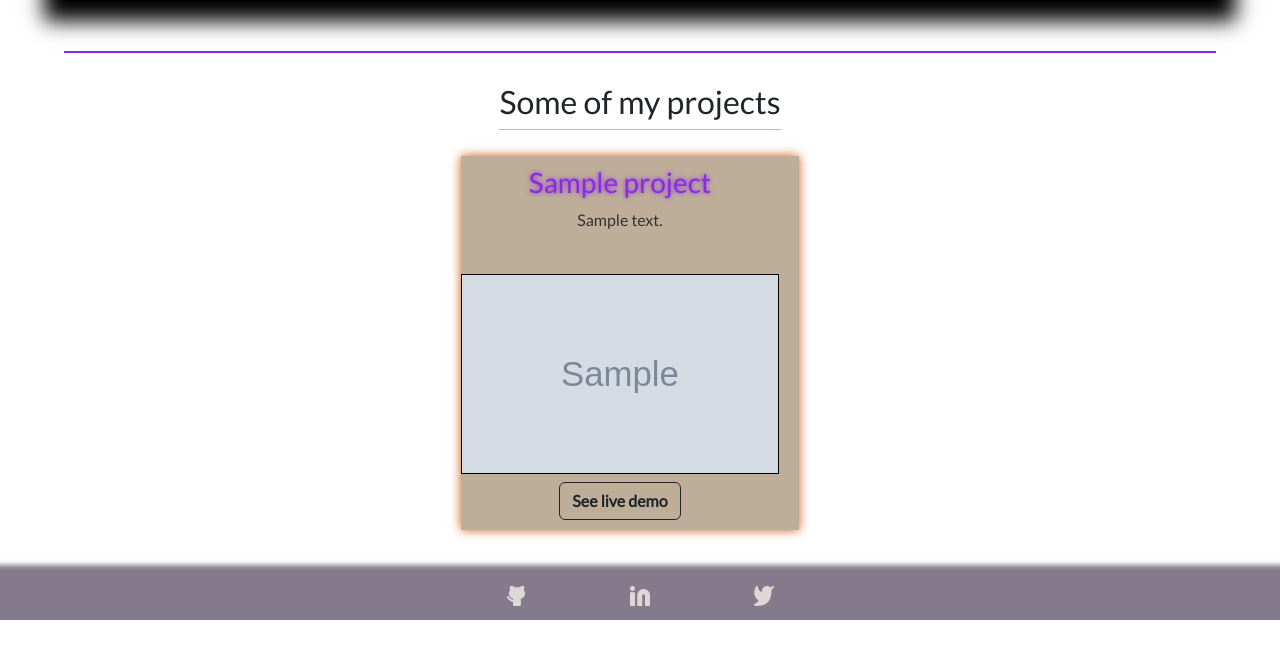
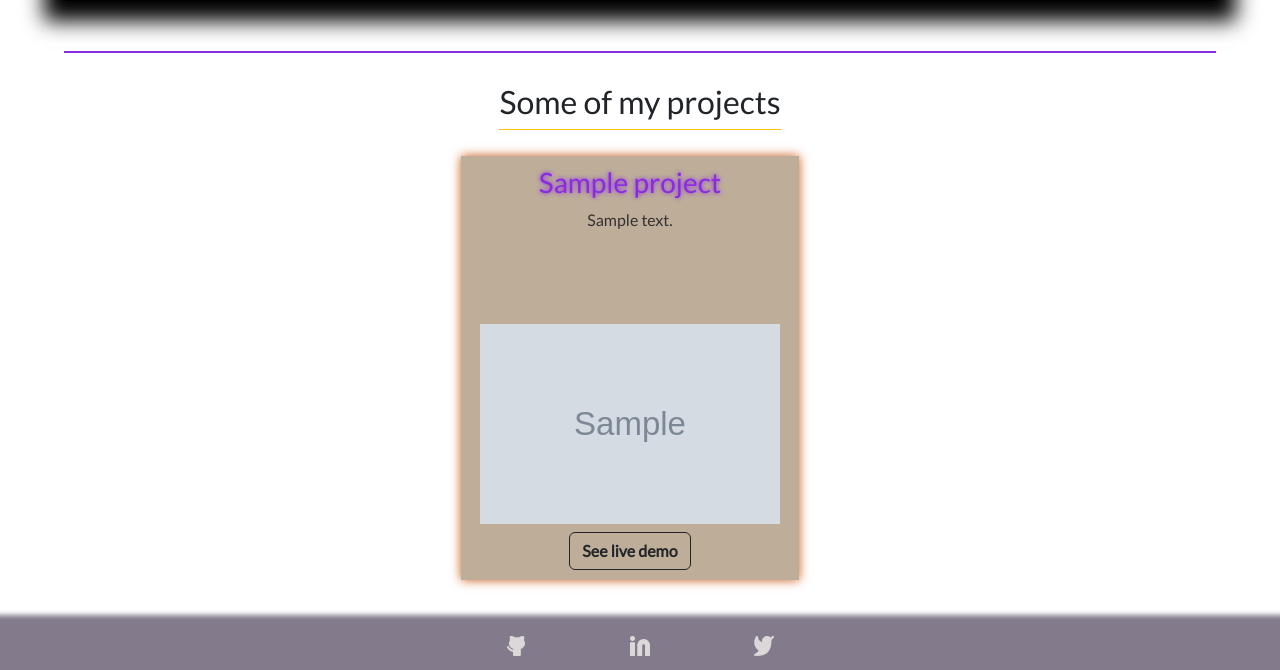
Before and after one commit to Sanja969/personal-portfolio-django, a Django app: template portfolio/templates/portfolio/home.html in a window 1280 px wide. Shown: the part 763-1433 px from the top of the page. Before the commit the page ends 1383 px from the top, so only its background shows below. Run offline with Django 4.2, Linux system fonts and the light colour scheme; the template is opened without the code that fills it: most values are stand-ins (such as "Sample title", 1, 10 or a date in 2020); grey boxes marked "Sample" are stand-in pictures.

Commit message:
style for projects improved, and add more projects and blog

```diff
--- a/blog/templates/blog/all_blogs.html
+++ b/blog/templates/blog/all_blogs.html
@@ -5,7 +5,7 @@
     <img src ='https://2.bp.blogspot.com/-wq-Lut3wicw/V7m4g_XvLQI/AAAAAAAAAXw/Q6QUsrO5ICgMYFjtFCLgcYppyEIvsXGLQCLcB/s1600/logo%2Bblog.gif' width="200">
 
     <h2 class=" blogs-title text-info">Sanja has written {{ blogs.count }} blog{{ blogs.count|pluralize }}. Click on one of belowe to open:</h2>
-    <div class="d-flex justify-center flex-column align-items-center container-fluid">
+    <div class="d-flex justify-center flex-column align-items-center container-fluid mb-5">
       {% for blog in blogs %}
       <article class ='blog'>
         <a href="{% url 'blog:detail' blog.id %}"role="button" class="btn btn-outline-warning"><h2>{{ blog.title }}</h2></a>
--- a/portfolio/static/portfolio/style.css
+++ b/portfolio/static/portfolio/style.css
@@ -71,7 +71,7 @@ main {
 }
 
 .project {
-  padding: 10px 20px 10px 0 !important;
+  padding: 10px;
   display: inline-table;
   margin: 10px 20px 10px 0 !important;
   height: 300px;
@@ -99,13 +99,11 @@ main {
 
 .project > img {
   width: 100%;
-  height: 200px;
-  box-sizing: border-box;
   border: 1px solid black;
 }
 
 .project > p {
-  height: 50px;
+  height: 100px;
   box-sizing: border-box;
   color: rgb(51, 49, 49);
 }
--- a/portfolio/templates/portfolio/home.html
+++ b/portfolio/templates/portfolio/home.html
@@ -10,14 +10,16 @@
         Python, and mathematics. I enjoy traveling and riding a bike in divine nature.</h2>
   </section>
 
-  <section class="projects container-fluid d-flex flex-column justify-content-center align-items-center text-center">
+  <section class="projects container-fluid d-flex flex-column justify-content-center align-items-center">
     <h2 class="border-bottom border-warning pb-2 mb-3 font-weight-bold">Some of my projects</h2>
     <div class="d-table container-fluid w-100 text-center">
     {% for project in projects %}
-      <article class="d-inline-table project ms-0 ps-0">
+      <article class="d-inline-table project text-center">
         <h3>{{ project.title }}</h3>
-        <p>{{ project.description }}</p>
-        <img class = 'projectImg' src ='{{ project.image.url }}'>
+        <p>{{ project.description|safe }}</p>
+        <div class="d-flex justify-content-center">
+          <img class = 'projectImg' src ='{{ project.image.url }}' width="300" height="200">
+        </div>
         {% if project.url %}
           <a ole="button" class="btn btn-outline-dark mt-2" href ='{{ project.url }}'>See live demo</a>
         {% endif %}
```
Also changed, not shown: db.sqlite3, media/portfolio/images/portfolio.gif (added), media/portfolio/images/spak.webp (added).
